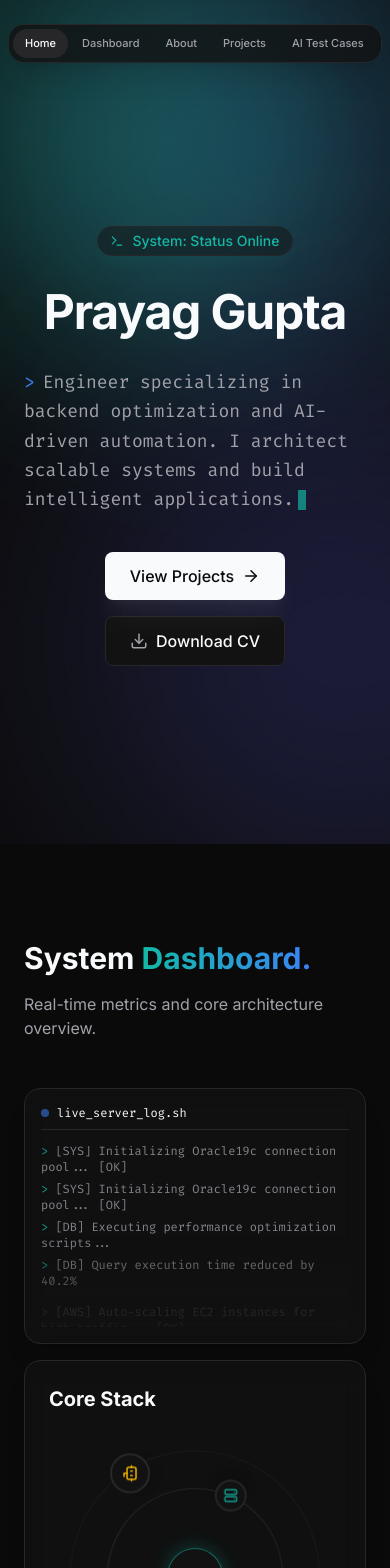
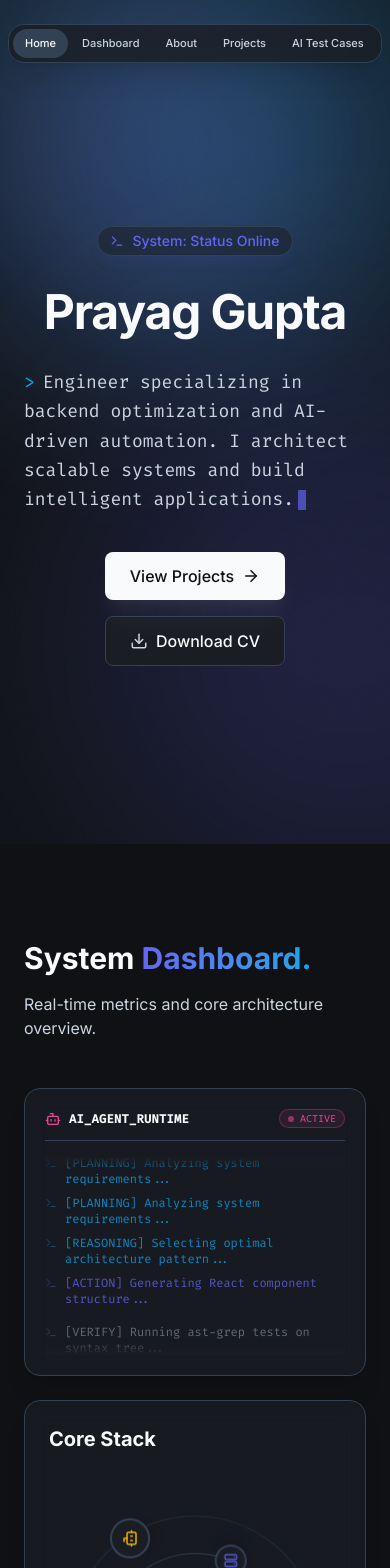
Before and after one commit to prayagx/portfoliowebsite2.0, a React (Vite) app: page / in a window 390 px wide. Shown: the top 1568 px of the page. Built offline with nearby package versions, Linux system fonts and the light colour scheme.

Commit message:
feat: Introduce AIAgentLog component, replacing LiveServerTerminal, and refresh overall UI styling with new color palette and layout adjustments.

```diff
--- a/src/App.tsx
+++ b/src/App.tsx
@@ -3,8 +3,8 @@ import Footer from './components/Footer';
 import Hero from './sections/Hero';
 import About from './sections/About';
 import Dashboard from './sections/Dashboard';
+import AITestCases from './sections/AITestCases';
 import Projects from './sections/Projects';
-import AITestCases from './sections/AITestCases';
 import Contact from './sections/Contact';
 import { MeshBackground } from './components/MeshBackground';
 import { CustomCursor } from './components/CustomCursor';
@@ -22,8 +22,8 @@ function App() {
           <Hero />
           <Dashboard />
           <About />
+          <AITestCases />
           <Projects />
-          <AITestCases />
           <Contact />
         </main>
 
--- /dev/null
+++ b/src/components/bento/AIAgentLog.tsx
@@ -0,0 +1,75 @@
+import { useState, useEffect } from 'react';
+import { Bot, Terminal } from 'lucide-react';
+
+export function AIAgentLog() {
+    const [logs, setLogs] = useState<string[]>([]);
+    const [logIndex, setLogIndex] = useState(0);
+
+    const mockLogs = [
+        "[PLANNING] Analyzing system requirements...",
+        "[REASONING] Selecting optimal architecture pattern...",
+        "[ACTION] Generating React component structure...",
+        "[VERIFY] Running ast-grep tests on syntax tree...",
+        "[SUCCESS] Test passed. 0 errors found.",
+        "[PLANNING] Optimizing for mobile responsiveness...",
+        "[ACTION] Injecting Tailwind utility classes...",
+        "[SYSTEM] Agent iteration cycle complete."
+    ];
+
+    useEffect(() => {
+        const interval = setInterval(() => {
+            setLogIndex((prev) => (prev + 1) % mockLogs.length);
+        }, 2200);
+        return () => clearInterval(interval);
+    }, [mockLogs.length]);
+
+    useEffect(() => {
+        if (logs.length > 4) {
+            setLogs((prevLogs) => [...prevLogs.slice(1), mockLogs[logIndex]]);
+        } else {
+            setLogs((prevLogs) => [...prevLogs, mockLogs[logIndex]]);
+        }
+    }, [logIndex]);
+
+    return (
+        <div className="glass-card p-5 relative overflow-hidden flex flex-col font-mono text-xs sm:text-sm h-full group">
+
+            <h3 className="text-text-primary mb-3 flex items-center justify-between border-b border-surfaceBorder pb-3">
+                <div className="flex items-center gap-2">
+                    <Bot size={16} className="text-secondary-500" />
+                    <span className="font-semibold tracking-wide">AI_AGENT_RUNTIME</span>
+                </div>
+                <div className="flex items-center gap-1.5 px-2 py-0.5 rounded-full bg-secondary-500/10 border border-secondary-500/30">
+                    <span className="w-1.5 h-1.5 rounded-full bg-secondary-500 animate-pulse"></span>
+                    <span className="text-[10px] text-secondary-500 uppercase">Active</span>
+                </div>
+            </h3>
+
+            <div className="flex-1 overflow-hidden relative mt-1">
+                <div className="absolute inset-x-0 top-0 h-4 bg-gradient-to-b from-surface to-transparent z-10 pointer-events-none" />
+                <div className="absolute inset-x-0 bottom-0 h-4 bg-gradient-to-t from-surface to-transparent z-10 pointer-events-none" />
+
+                <div className="space-y-2 text-text-secondary opacity-80 group-hover:opacity-100 transition-opacity flex flex-col justify-end h-full py-2">
+                    {logs.map((log, i) => {
+                        const isAction = log.includes("[ACTION]");
+                        const isPlan = log.includes("[PLANNING]") || log.includes("[REASONING]");
+                        const isSuccess = log.includes("[SUCCESS]");
+
+                        let colorClass = "text-text-secondary";
+                        if (isAction) colorClass = "text-primary-500";
+                        if (isPlan) colorClass = "text-accent-500";
+                        if (isSuccess) colorClass = "text-green-400";
+
+                        return (
+                            <p key={i} className={`animate-fade-in-up flex items-start gap-2 ${colorClass}`}>
+                                <Terminal size={12} className="mt-0.5 shrink-0 opacity-50" />
+                                <span>{log}</span>
+                            </p>
+                        );
+                    })}
+                </div>
+            </div>
+
+        </div>
+    );
+}
--- a/src/components/bento/LiveServerTerminal.tsx
+++ /dev/null
@@ -1,51 +0,0 @@
-import { useState, useEffect } from 'react';
-
-export function LiveServerTerminal() {
-    const [logs, setLogs] = useState<string[]>([]);
-    const [logIndex, setLogIndex] = useState(0);
-
-    const mockLogs = [
-        "[SYS] Initializing Oracle19c connection pool... [OK]",
-        "[DB] Executing performance optimization scripts...",
-        "[DB] Query execution time reduced by 40.2%",
-        "[AWS] Auto-scaling EC2 instances for high traffic... [OK]",
-        "[SEC] IAM roles verified. Zero trust architecture active.",
-        "[AI] Loading Claude API weights... connection established.",
-        "[AI] Analyzing logs for anomaly detection...",
-        "[SYS] Uptime: 99.99%. All systems nominal."
-    ];
-
-    useEffect(() => {
-        const interval = setInterval(() => {
-            setLogIndex((prev) => (prev + 1) % mockLogs.length);
-        }, 2200);
-        return () => clearInterval(interval);
-    }, [mockLogs.length]);
-
-    useEffect(() => {
-        if (logs.length > 4) {
-            setLogs((prevLogs) => [...prevLogs.slice(1), mockLogs[logIndex]]);
-        } else {
-            setLogs((prevLogs) => [...prevLogs, mockLogs[logIndex]]);
-        }
-    }, [logIndex]);
-
-    return (
-        <div className="glass-card p-4 relative overflow-hidden flex flex-col font-mono text-xs sm:text-sm h-full group">
-            <h3 className="text-text-primary mb-2 flex items-center gap-2 border-b border-surfaceBorder pb-2">
-                <span className="w-2 h-2 rounded-full bg-accent-500 animate-pulse"></span>
-                live_server_log.sh
-            </h3>
-            <div className="flex-1 overflow-hidden relative mt-2">
-                <div className="absolute inset-0 bg-gradient-to-b from-transparent via-transparent to-surface/80 z-10 pointer-events-none" />
-                <div className="space-y-1.5 text-text-secondary opacity-80 group-hover:opacity-100 transition-opacity flex flex-col justify-end h-full">
-                    {logs.map((log, i) => (
-                        <p key={i} className="animate-fade-in-up">
-                            <span className="text-primary-500">{'>'}</span> {log}
-                        </p>
-                    ))}
-                </div>
-            </div>
-        </div>
-    );
-}
--- a/src/index.css
+++ b/src/index.css
@@ -3,19 +3,28 @@
 @import "tailwindcss";
 
 @theme {
-  --color-background: #0a0a0a;
-  --color-surface: #121212;
-  --color-surfaceBorder: #27272a;
+  --color-background: #0f1115;
+  /* Slate darker blue-black */
+  --color-surface: #1a1d24;
+  /* Slate card background */
+  --color-surfaceBorder: #334155;
+  /* Slate border */
 
-  --color-primary-500: #14b8a6;
-  --color-primary-600: #0d9488;
+  --color-primary-500: #6366f1;
+  /* Indigo accents */
+  --color-primary-600: #4f46e5;
 
-  --color-accent-500: #3b82f6;
-  --color-accent-600: #2563eb;
+  --color-accent-500: #0ea5e9;
+  /* Sky blue accents */
+  --color-accent-600: #0284c7;
+
+  --color-secondary-500: #ec4899;
+  /* Pink/Rose accents (useful for AI highlights) */
+  --color-secondary-600: #db2777;
 
   --color-text-primary: #f8fafc;
-  --color-text-secondary: #a1a1aa;
-  --color-text-tertiary: #71717a;
+  --color-text-secondary: #cbd5e1;
+  --color-text-tertiary: #94a3b8;
 
   --font-sans: "Inter", sans-serif;
   --font-mono: "Fira Code", monospace;
--- a/src/sections/Dashboard.tsx
+++ b/src/sections/Dashboard.tsx
@@ -1,9 +1,8 @@
 import { FadeIn } from '../components/FadeIn';
-import { LiveServerTerminal } from '../components/bento/LiveServerTerminal';
+import { AIAgentLog } from '../components/bento/AIAgentLog';
 import { TechOrbit } from '../components/bento/TechOrbit';
 import { DataMetrics } from '../components/bento/DataMetrics';
 import { AIInferenceNode } from '../components/bento/AIInferenceNode';
-
 export default function Dashboard() {
     return (
         <section id="dashboard" className="py-24 px-6 relative z-10">
@@ -17,30 +16,30 @@ export default function Dashboard() {
                     </div>
                 </FadeIn>
 
-                <div className="grid grid-cols-1 md:grid-cols-3 md:grid-rows-2 gap-4 md:h-[500px]">
-                    {/* Top Left: Terminal (Span 2 cols) */}
-                    <div className="md:col-span-2 md:row-span-1 h-64 md:h-auto">
+                <div className="grid grid-cols-1 md:grid-cols-12 md:grid-rows-2 gap-6 md:h-[520px]">
+                    {/* Top Left: Terminal/Agent (Span 8 cols) */}
+                    <div className="md:col-span-8 md:row-span-1 h-72 md:h-auto">
                         <FadeIn delay={0.1} className="h-full">
-                            <LiveServerTerminal />
+                            <AIAgentLog />
                         </FadeIn>
                     </div>
 
-                    {/* Right column: Tech Orbit (Span 2 rows) */}
-                    <div className="md:col-span-1 md:row-span-2 h-[400px] md:h-auto">
+                    {/* Right column: Tech Orbit (Span 4 cols, 2 rows) */}
+                    <div className="md:col-span-4 md:row-span-2 h-[450px] md:h-auto">
                         <FadeIn delay={0.2} className="h-full">
                             <TechOrbit />
                         </FadeIn>
                     </div>
 
                     {/* Bottom Left: Data Metrics */}
-                    <div className="md:col-span-1 md:row-span-1 h-64 md:h-auto">
+                    <div className="md:col-span-4 md:row-span-1 h-64 md:h-auto">
                         <FadeIn delay={0.3} className="h-full">
                             <DataMetrics />
                         </FadeIn>
                     </div>
 
                     {/* Bottom Middle: AI Node */}
-                    <div className="md:col-span-1 md:row-span-1 h-64 md:h-auto">
+                    <div className="md:col-span-4 md:row-span-1 h-64 md:h-auto">
                         <FadeIn delay={0.4} className="h-full">
                             <AIInferenceNode />
                         </FadeIn>
--- a/src/sections/Skills.tsx
+++ b/src/sections/Skills.tsx
@@ -3,14 +3,14 @@ import { FadeIn } from '../components/FadeIn';
 
 const skillCategories = [
     {
-        title: "AI & Automation",
+        title: "AI Tools & Automation",
         icon: <BrainCircuit className="text-primary-500 mb-4" size={32} />,
-        skills: ["Claude API", "ChatGPT", "Gemini", "Hugging Face", "Prompt Engineering", "AI-Assisted Dev (Cursor)"]
+        skills: ["ChatGPT", "Gemini", "Claude", "Anti Gravity", "Cursor (AI-Assisted Dev)"]
     },
     {
-        title: "Data Engine",
+        title: "AI Stack & Data",
         icon: <Database className="text-accent-500 mb-4" size={32} />,
-        skills: ["Oracle DB 19c", "SQL", "PL/SQL", "Supervised Learning", "Data Wrangling", "Performance Tuning"]
+        skills: ["LangChain", "Vector Databases", "Prompt Engineering", "Oracle DB 19c", "SQL/PLSQL"]
     },
     {
         title: "Core Infrastructure",
```
Also changed, not shown: src/sections/AITestCases.tsx (+11 -11 lines), src/sections/Projects.tsx (+9 -9 lines).
